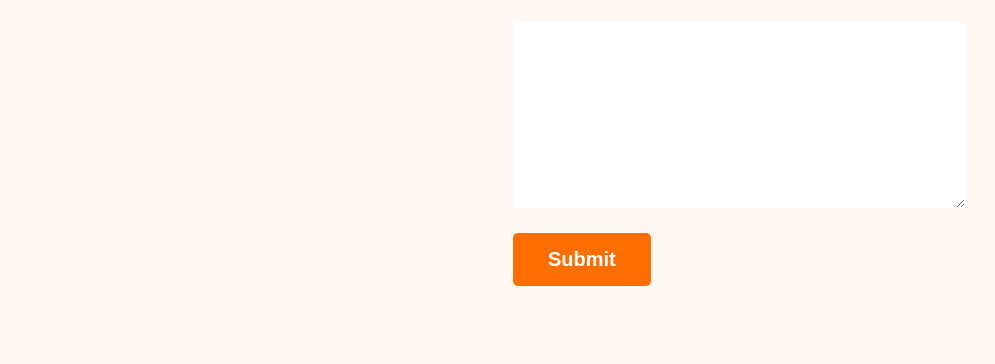
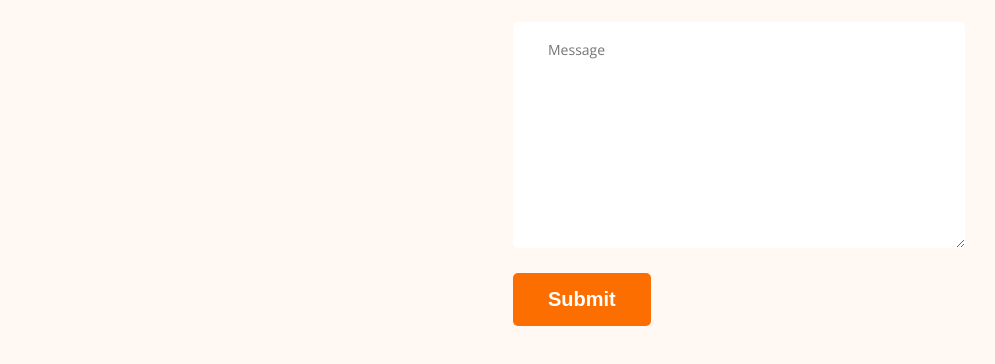
Before and after one commit to kaziMuntasirRahman/portfolio_v2, a plain HTML site: page index.html in a window 1280 px wide. Shown: the part 3594-3958 px from the top of the page, without its empty margins (177-1172 px from the left). Drawn offline with nearby package versions, Linux system fonts and the light colour scheme.

Commit message:
all designed added

```diff
--- a/index.html
+++ b/index.html
@@ -174,7 +174,7 @@
       <form class="contact" action="">
         <input type="text" placeholder="Your Name">
         <input type="email" placeholder="Your Email">
-        <textarea name="" id="" cols="30" rows="10"></textarea>
+        <textarea name="" id="" cols="30" rows="10" placeholder="Message"></textarea>
         <input class="btn-primary" type="submit" value="Submit">
       </form>
     </div>
--- a/styles/style.css
+++ b/styles/style.css
@@ -215,3 +215,8 @@ main section{
 .social-links a{
   margin-right: 25px;
 }
+
+textarea{
+  font-family: 'open sans';
+  font-size: 14px;
+}
```
